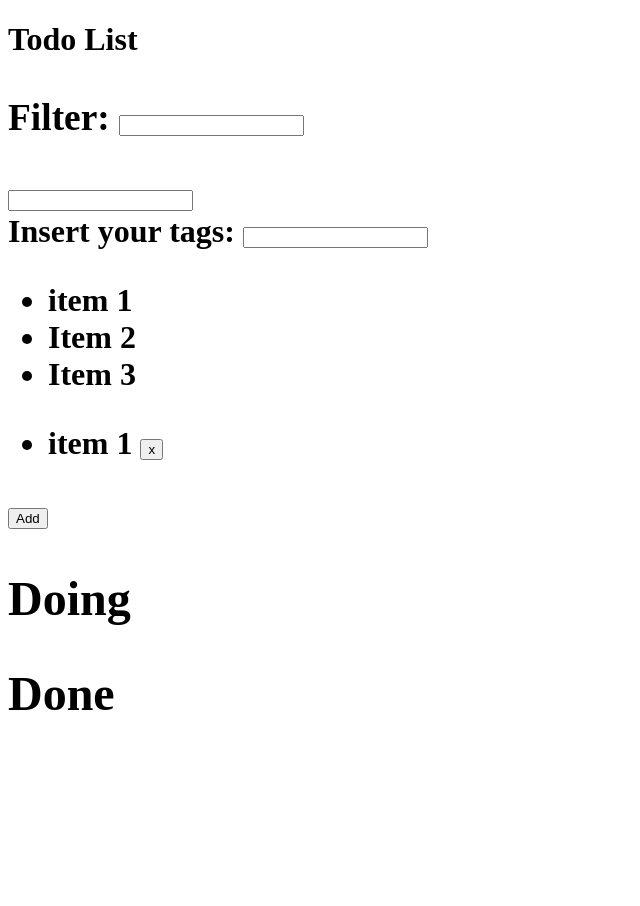
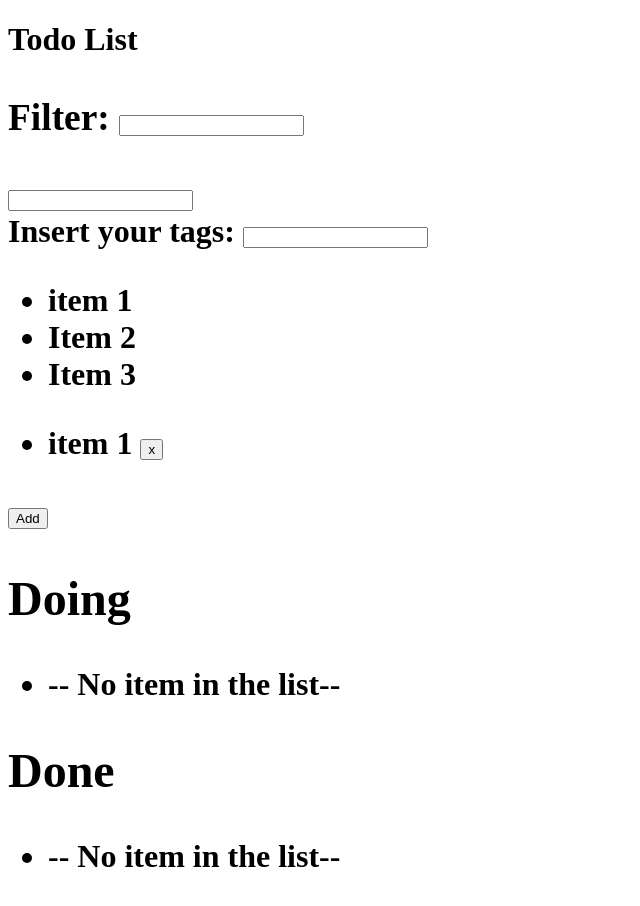
Before and after one commit to lai32290/angular-test-todo-list, an Angular app: page / in a window 1280 px wide. Shown: the whole page, without its empty margins (0-640 px from the left). Before the commit the page ends 800 px from the top, so only its background shows below. Built offline with nearby package versions, Linux system fonts and the light colour scheme.

Commit message:
add block when list hasn't item

```diff
--- a/src/app/todo-list-list/todo-list-list.component.html
+++ b/src/app/todo-list-list/todo-list-list.component.html
@@ -3,4 +3,5 @@
     <input type="checkbox" [ngModel]="item.done"/>
     <span class="item-description">{{item.description}}</span>
   </li>
+  <li *ngIf="list.length == 0">-- No item in the list--</li>
 </ul>
```
Also changed, not shown: 1 other file (tests, documents, lock files or other folders).
